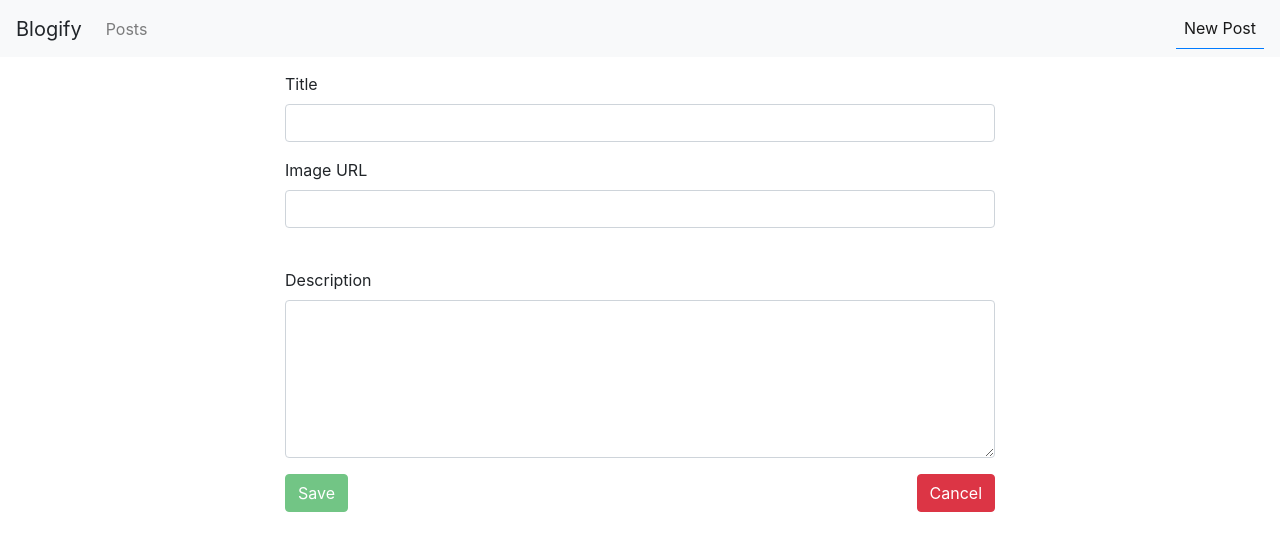
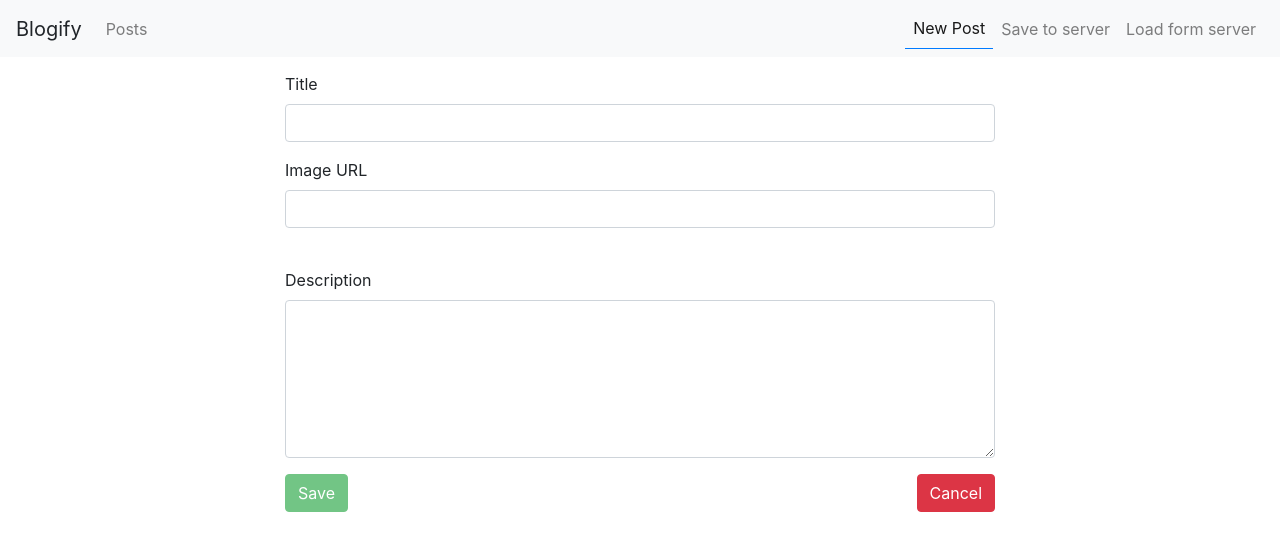
Before and after one commit to ferge22/Blog, an Angular app: page /new in a window 1280 px wide. Shown: the top 550 px of the page. Built offline with nearby package versions, Linux system fonts and the light colour scheme.

Commit message:
setting up firebase

```diff
--- a/package.json
+++ b/package.json
@@ -19,6 +19,7 @@
     "@angular/platform-browser": "~7.2.0",
     "@angular/platform-browser-dynamic": "~7.2.0",
     "@angular/router": "~7.2.0",
+    "@ngx-pwa/local-storage": "^6.2.3",
     "bootstrap": "^4.3.1",
     "core-js": "^2.5.4",
     "rxjs": "~6.3.3",
--- a/src/app/all-posts/all-posts.component.ts
+++ b/src/app/all-posts/all-posts.component.ts
@@ -22,7 +22,6 @@ export class AllPostsComponent implements OnInit, OnDestroy {
       })
     );
   this.loadedPosts = this.postService.allPosts;
-  console.log(this.loadedPosts);
   }
 
   ngOnDestroy() {
--- a/src/app/all-posts/post-detail/post-detail.component.ts
+++ b/src/app/all-posts/post-detail/post-detail.component.ts
@@ -18,7 +18,6 @@ export class PostDetailComponent implements OnInit {
     this.activatedRoute.params.subscribe(
       (params: Params) => {
         this.id = params.id;
-        console.log(this.id);
       }
     );
 
--- a/src/app/all-posts/single-post/single-post.component.ts
+++ b/src/app/all-posts/single-post/single-post.component.ts
@@ -14,7 +14,6 @@ export class SinglePostComponent implements OnInit {
   constructor(private router: Router) { }
 
   ngOnInit() {
-
   }
 
   onLoadSinglePost() {
--- a/src/app/header/header.component.html
+++ b/src/app/header/header.component.html
@@ -19,5 +19,13 @@
           <a class="nav-link" [routerLink]="['/new']">New Post</a>
         </li>
       </ul>
+      <ul class="navbar-nav">
+        <li class="nav-item">
+          <a class="nav-link" (click)="onSaveServer()">Save to server</a>
+        </li>
+        <li class="nav-item">
+          <a class="nav-link">Load form server</a>
+        </li>
+      </ul>
     </div>
   </nav>
--- a/src/app/header/header.component.scss
+++ b/src/app/header/header.component.scss
@@ -2,7 +2,6 @@
   border-bottom: 1.5px solid #007bff;
 }
 
-
 .navbar {
   margin-bottom: 15px;
 }
--- a/src/app/header/header.component.ts
+++ b/src/app/header/header.component.ts
@@ -1,4 +1,6 @@
 import { Component, OnInit } from '@angular/core';
+import { DataStorageService } from '../services/data-storage.service';
+import { Response } from 'selenium-webdriver/http';
 
 @Component({
   selector: 'app-header',
@@ -8,7 +10,7 @@ import { Component, OnInit } from '@angular/core';
 export class HeaderComponent implements OnInit {
   status = false;
 
-  constructor() { }
+  constructor(private dataStorageService: DataStorageService) { }
 
   ngOnInit() {
   }
@@ -17,4 +19,13 @@ export class HeaderComponent implements OnInit {
     this.status = !this.status;
   }
 
+  onSaveServer() {
+    this.dataStorageService.storePosts()
+      .subscribe(
+        (response: Response) => {
+          console.log(response);
+        }
+      );
+  }
+
 }
--- a/src/app/new-post/new-post.component.ts
+++ b/src/app/new-post/new-post.component.ts
@@ -1,4 +1,4 @@
-import { Component, OnInit, ViewChild } from '@angular/core';
+import { Component, OnInit } from '@angular/core';
 import { NgForm } from '@angular/forms';
 import { Post } from '../models/post.model';
 import { PostsService } from '../services/posts.service';
--- /dev/null
+++ b/src/app/services/data-storage.service.ts
@@ -0,0 +1,19 @@
+import { Injectable } from '@angular/core';
+import { HttpClient } from '@angular/common/http';
+import { PostsService } from './posts.service';
+
+@Injectable()
+
+export class DataStorageService {
+
+  constructor(private http: HttpClient, private postService: PostsService) {
+
+  }
+
+  storePosts() {
+    return this.http.put('https://blog-mediapark.firebaseio.com/posts.json', this.postService.allPosts);
+  }
+
+
+
+}
--- a/src/app/services/posts.service.ts
+++ b/src/app/services/posts.service.ts
@@ -2,9 +2,7 @@ import { Injectable } from '@angular/core';
 import { Post } from '../models/post.model';
 import { Subject } from 'rxjs';
 
-@Injectable({
-  providedIn: 'root'
-})
+@Injectable()
 
 export class PostsService {
   postsChanged = new Subject<Post[]>();
@@ -32,6 +30,8 @@ export class PostsService {
     )
   ];
 
+  constructor() {}
+
   get allPosts() {
     return [...this.posts];
   }
@@ -43,7 +43,6 @@ export class PostsService {
   deletePost(index: number) {
     this.posts.splice(index, 1);
     this.postsChanged.next(this.posts.slice());
-    console.log(this.allPosts);
   }
 
   updatePost(index: number, newPost: Post) {
@@ -56,8 +55,4 @@ export class PostsService {
     this.postsChanged.next(this.posts.slice());
   }
 
-
-
-
-
 }
```
Also changed, not shown: src/app/app.module.ts (+7 -2 lines), 1 other file (tests, documents, lock files or other folders).
